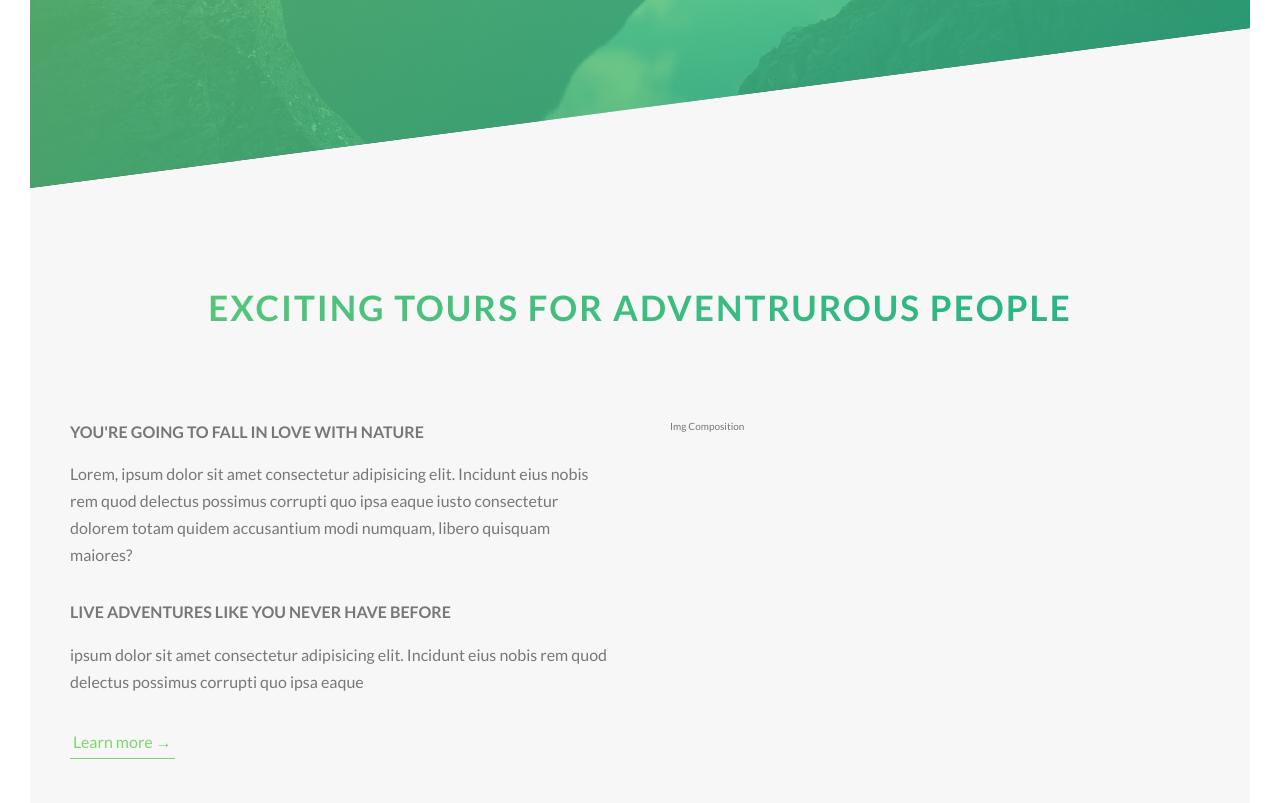
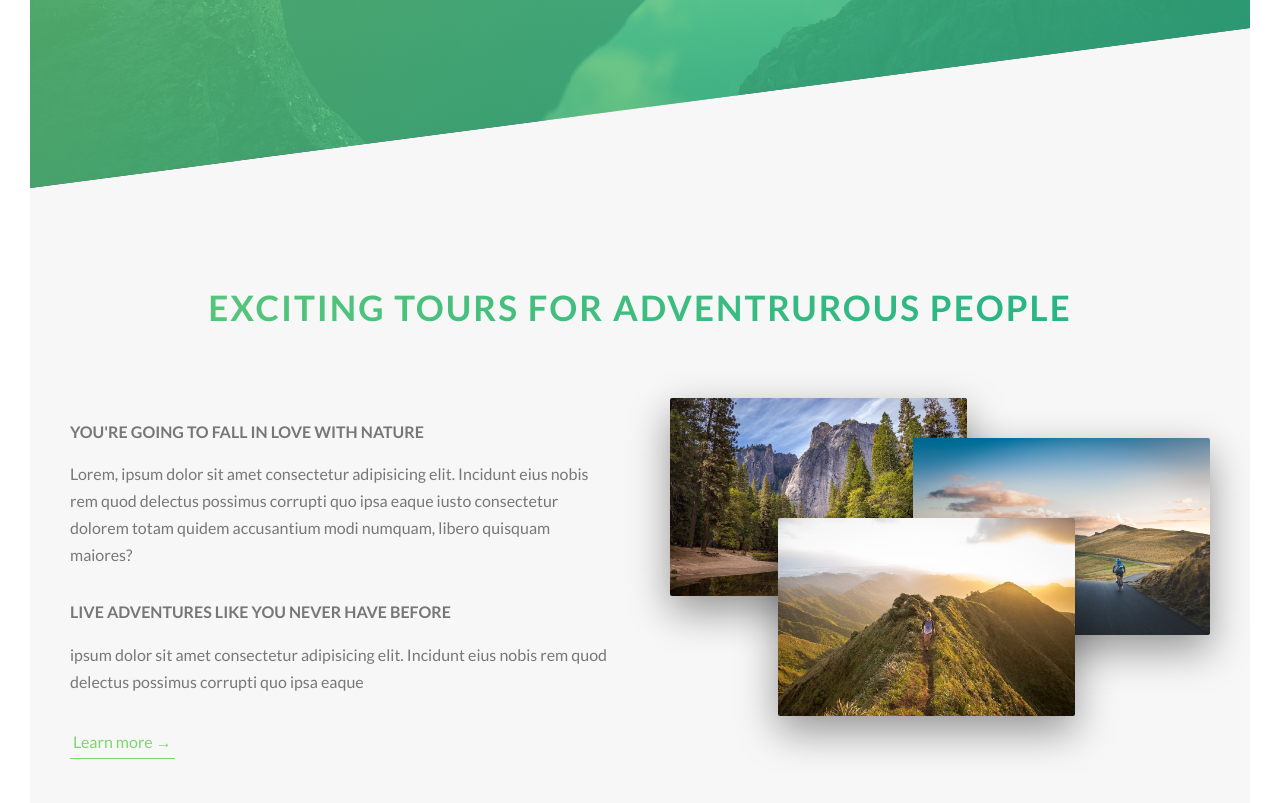
Before and after one commit to TagorPetrosian/Natours, a website: page index.html in a window 1280 px wide. Shown: the part 602-1405 px from the top of the page. Drawn offline with Linux system fonts and the light colour scheme.

Commit message:
Added pictures and animations to about page

```diff
--- a/index.html
+++ b/index.html
@@ -46,7 +46,13 @@
             delectus possimus corrupti quo ipsa eaque</p>
           <a href="#" class="btn-text">Learn more &rarr; </a>
         </div>
-        <div class="col-1-of-2">Img Composition</div>
+        <div class="col-1-of-2">
+          <div class="composition">
+            <img src="img/nat-1-large.jpg" alt="Photo 1" class="composition__photo composition__photo--p1">
+            <img src="img/nat-2-large.jpg" alt="Photo 2" class="composition__photo composition__photo--p2">
+            <img src="img/nat-3-large.jpg" alt="Photo 3" class="composition__photo composition__photo--p3">
+          </div>
+        </div>
       </div>
     </section>
   </main>
--- /dev/null
+++ b/sass/components/_composition.scss
@@ -0,0 +1,37 @@
+.composition {
+  position: relative;
+
+  &__photo {
+    width: 55%;
+    box-shadow: 0 1.5rem 4rem rgba($color-black, 0.4);
+    border-radius: 2px;
+    position: absolute;
+    transition: all 0.2s;
+    outline-offset: 2rem;
+
+    &--p1 {
+      left: 0;
+      top: -2rem;
+    }
+
+    &--p2 {
+      right: 0;
+      top: 2rem;
+    }
+
+    &--p3 {
+      left: 20%;
+      top: 10rem;
+    }
+
+    &:hover {
+      outline: 1.5rem solid $color-primary;
+      transform: scale(1.05) translateY(-0.5rem);
+      box-shadow: 0 1.5rem 4rem rgba($color-black, 0.4);
+      z-index: 20;
+    }
+  }
+  &:hover &__photo:not(:hover) {
+    transform: scale(0.95);
+  }
+}
--- a/sass/main.scss
+++ b/sass/main.scss
@@ -8,7 +8,7 @@
 @import "base/utilities";
 
 @import "components/button";
-
+@import "components/composition";
 @import "layout/header";
 @import "layout/grid";
 
```
Also changed, not shown: css/style.css.
